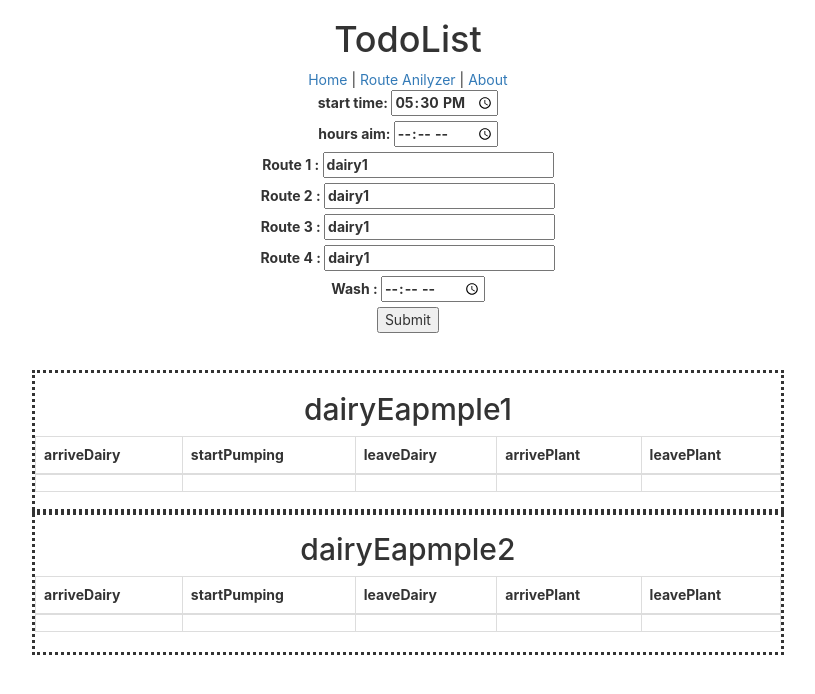
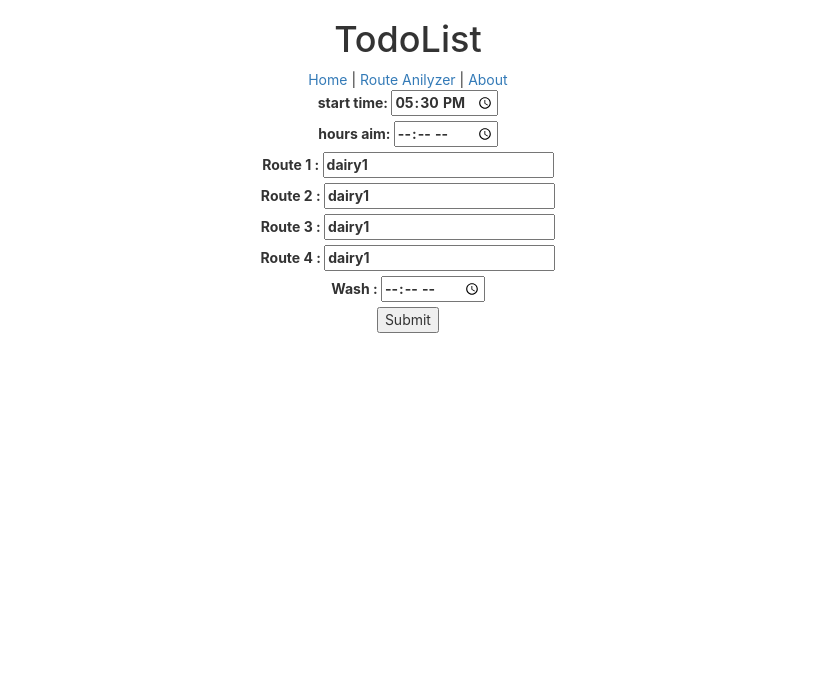
Before and after one commit to migs120/Liston-react, a React (Create React App) app: page /Route_anilyzer in a window 1280 px wide. Shown: the top 694 px of the page, without its empty margins (232-1047 px from the left). Built offline with nearby package versions, Linux system fonts and the light colour scheme.

Commit message:
few touches

```diff
--- a/src/components/RouteAnilyzer/route_anilyze.js
+++ b/src/components/RouteAnilyzer/route_anilyze.js
@@ -21,24 +21,7 @@ runTimeA = (val) => {
 
 state = {
             routes:[
-                        {
-                            key:1,
-                            name:'dairyEapmple1',
-                            to:15,
-                            pump:35,
-                            from:15,
-                            unload:40
 
-                        },
-                        {
-                            key:2,
-                            name:'dairyEapmple2',
-                            to:15,
-                            pump:35,
-                            from:15,
-                            unload:40
-
-                        }
                     ]
 
 
@@ -133,10 +116,10 @@ function runTimeA(prop){
                         var startTime = prop.startTime;
                         var list = [prop.Route1,prop.Route2,prop.Route3,prop.Route4];
                         for (var i = 0;  i < list.length;  i++) {
+                                                                  var skipEmpty = typeof Routes[list[i]] !== "undefined"
 
-                                                                    console.log(typeof Routes[list[i]] !== "undefined" )
 
-                                                                    if (typeof Routes[list[i]] !== "undefined"){
+                                                                    if (skipEmpty){
 
                                                                                    obNew.push(
 
@@ -149,7 +132,9 @@ function runTimeA(prop){
                                                                                                 unload:Routes[list[i]].unload
                                                                                             }
 
-                                                                            )}
+                                                                                            )
+
+                                                                                }
 
 
                                                                 }
```
Lines whose indentation alone changed are shown as unchanged.
